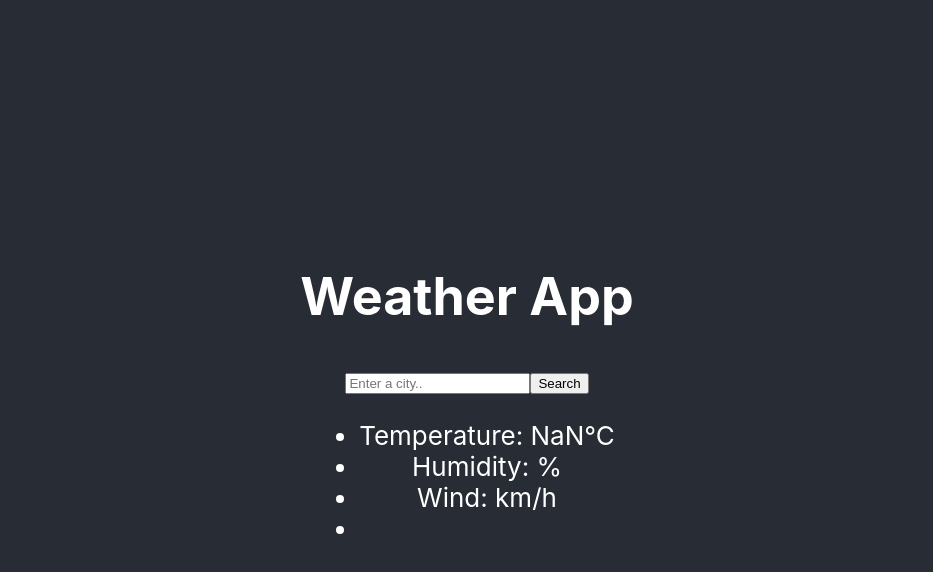
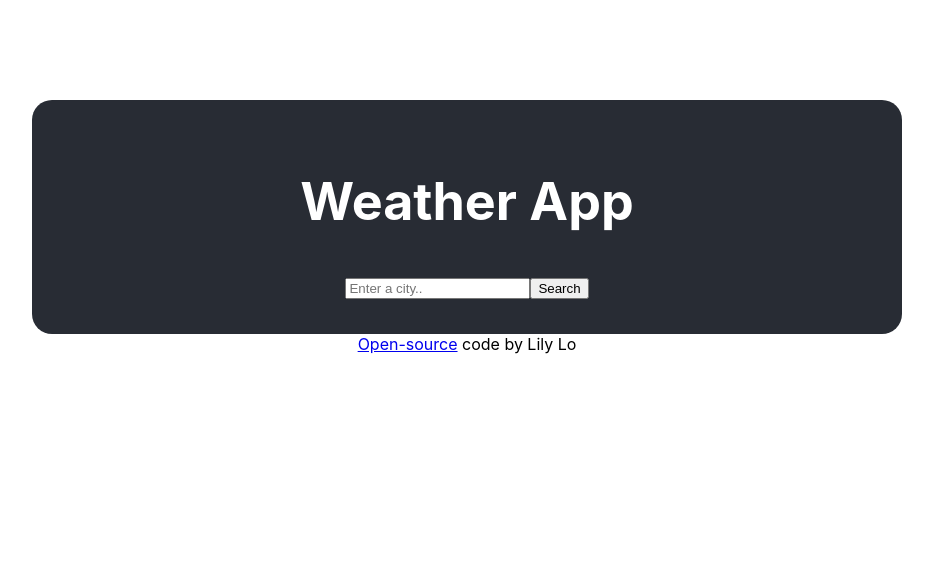
Before and after one commit to lilylolo/weather-react-app, a React (Create React App) app: page / in a window 1280 px wide. Shown: the top 572 px of the page, without its empty margins (173-1106 px from the left). Built offline with nearby package versions, Linux system fonts and the light colour scheme.

Commit message:
CCS updated

```diff
--- a/src/App.css
+++ b/src/App.css
@@ -1,25 +1,21 @@
 .App {
+  background-color: #282c34;
   text-align: center;
-}
-
-.App-logo {
-  height: 40vmin;
-  pointer-events: none;
-}
-
-@media (prefers-reduced-motion: no-preference) {
-  .App-logo {
-    animation: App-logo-spin infinite 20s linear;
-  }
-}
-
-.App-header {
-  background-color: #282c34;
-  min-height: 100vh;
-  display: flex;
-  flex-direction: column;
-  align-items: center;
+  border: none;
+  border-radius: 20px;
+  margin: 0 auto;
+  margin-top: 100px;
+  max-width: 800px;
+  padding: 35px;
   justify-content: center;
   font-size: calc(10px + 2vmin);
   color: white;
 }
+
+ul {
+  list-style-type: none;
+}
+
+footer {
+  text-align: center;
+}
--- a/src/App.js
+++ b/src/App.js
@@ -3,13 +3,17 @@ import SearchEngine from './SearchEngine'
 
 function App() {
   return (
+    <div>
     <div className="App">
-      <header className="App-header">
+
         <h1>Weather App</h1>
 
       <SearchEngine />
-      </header>
+
     </div>
+
+    <footer><a href="https://github.com/lilylolo/weather-react-app" target="_blank">Open-source</a> code by Lily Lo</footer>
+  </div>
   );
 }
 
--- a/src/SearchEngine.js
+++ b/src/SearchEngine.js
@@ -1,16 +1,19 @@
 import React, { useState } from "react";
 import axios from "axios";
 
-export default function SearchEngine() {
+export default function WeatherSearch() {
   const [city, setCity] = useState("");
+  const [loaded, setLoaded] = useState(false);
   const [weather, setWeather] = useState({});
 
   function displayWeather(response) {
+    setLoaded(true);
     setWeather({
       temperature: response.data.main.temp,
       wind: response.data.wind.speed,
       humidity: response.data.main.humidity,
-
+      icon: `http://openweathermap.org/img/wn/${response.data.weather[0].icon}@2x.png`,
+      description: response.data.weather[0].description
     });
   }
 
@@ -32,12 +35,13 @@ export default function SearchEngine() {
     </form>
   );
 
-
+  if (loaded) {
     return (
       <div>
         {form}
         <ul>
           <li>Temperature: {Math.round(weather.temperature)}°C</li>
+          <li>Description: {weather.description}</li>
           <li>Humidity: {weather.humidity}%</li>
           <li>Wind: {weather.wind}km/h</li>
           <li>
@@ -46,5 +50,7 @@ export default function SearchEngine() {
         </ul>
       </div>
     );
-
+  } else {
+    return form;
   }
+}
```
